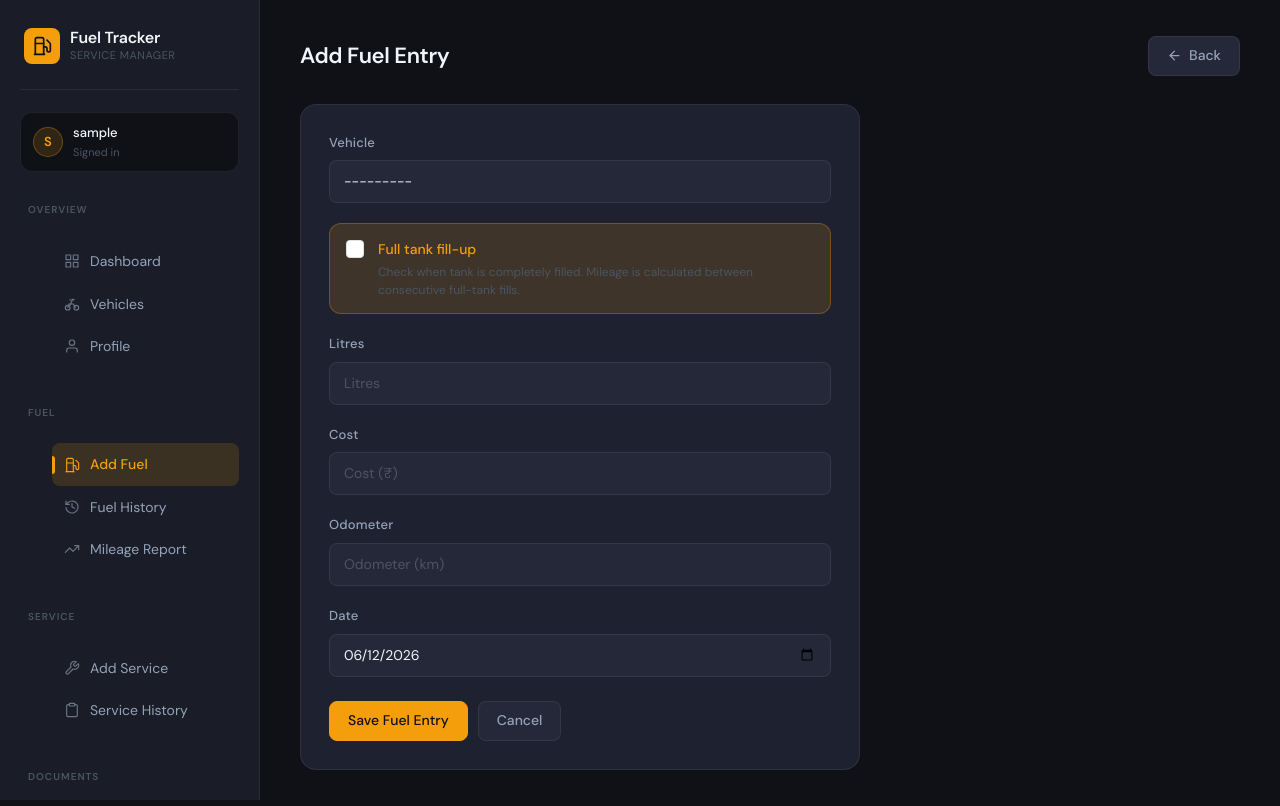
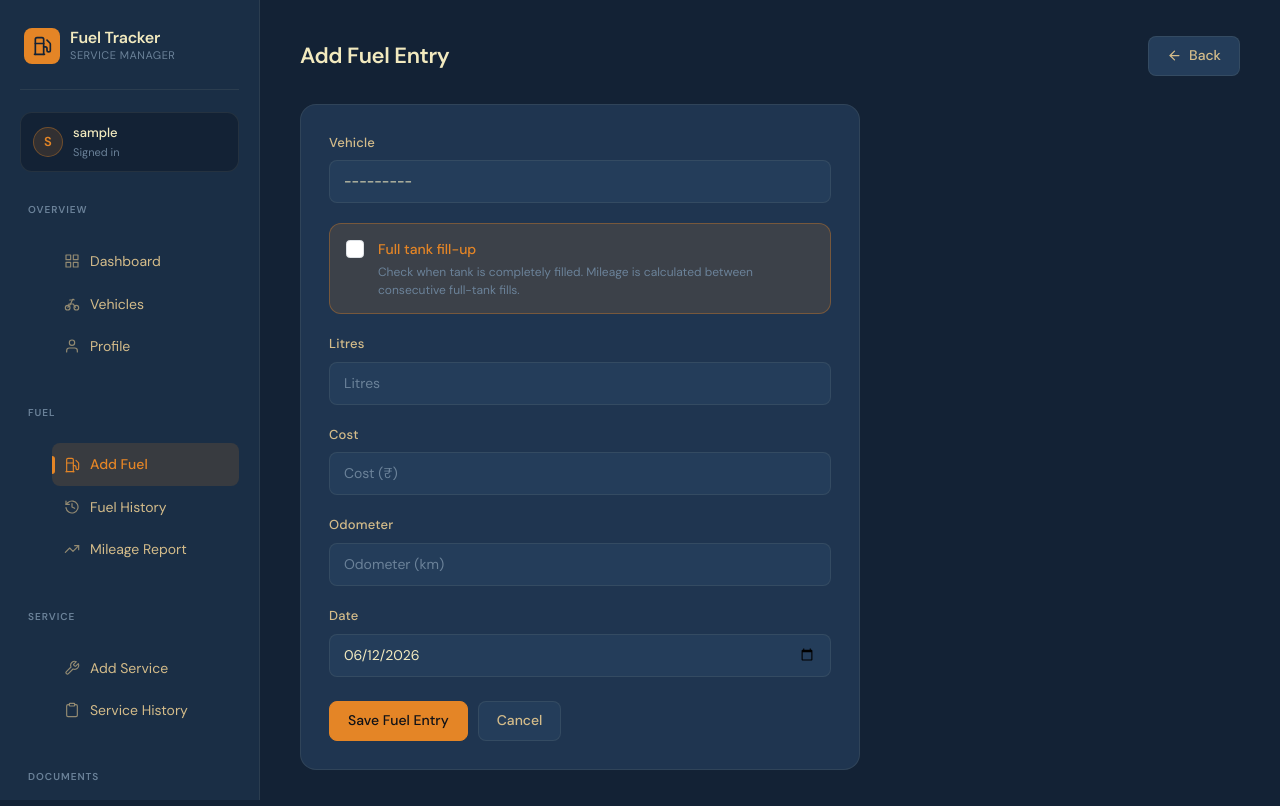
Before and after one commit to akshobyaas/fuel-service-tracker, a Django app: page /fuel/ in a window 1280 px wide. Run offline with Django 5.2, Linux system fonts and the light colour scheme; the visitor is signed in with stand-in values (Sample User, id 1); data that the repository does not hold is empty.

Commit message:
color scheme

```diff
--- a/trk/static/trk/css/style.css
+++ b/trk/static/trk/css/style.css
@@ -5,32 +5,32 @@
 
 @import url('https://fonts.googleapis.com/css2?family=DM+Sans:wght@300;400;500;600&family=Space+Mono:wght@400;700&display=swap');
 
-/* ── TOKENS ── */
+/* ── TOKENS — Sunset Drive palette ── */
 :root {
-  --bg-primary:    #0f1117;
-  --bg-secondary:  #1a1d27;
-  --bg-card:       #1e2130;
-  --bg-card-hover: #242840;
-  --bg-input:      #252838;
-  --bg-overlay:    rgba(15,17,23,0.85);
-  --accent:        #f59e0b;
-  --accent-dim:    #d97706;
-  --accent-glow:   rgba(245,158,11,0.15);
-  --accent-border: rgba(245,158,11,0.3);
-  --blue:          #3b82f6;
-  --blue-dim:      #2563eb;
-  --blue-glow:     rgba(59,130,246,0.12);
-  --green:         #10b981;
-  --green-glow:    rgba(16,185,129,0.12);
-  --red:           #ef4444;
-  --red-glow:      rgba(239,68,68,0.12);
-  --text-primary:  #f1f5f9;
-  --text-secondary:#94a3b8;
-  --text-muted:    #4b5563;
-  --text-accent:   #f59e0b;
-  --border:        rgba(255,255,255,0.07);
-  --border-hover:  rgba(255,255,255,0.14);
-  --border-accent: rgba(245,158,11,0.35);
+  --bg-primary:    #132235;
+  --bg-secondary:  #1a2e45;
+  --bg-card:       #1f3550;
+  --bg-card-hover: #264060;
+  --bg-input:      #243d5a;
+  --bg-overlay:    rgba(19,34,53,0.88);
+  --accent:        #e48526;
+  --accent-dim:    #cb3716;
+  --accent-glow:   rgba(228,133,38,0.15);
+  --accent-border: rgba(228,133,38,0.35);
+  --blue:          #f6d157;
+  --blue-dim:      #e48526;
+  --blue-glow:     rgba(246,209,87,0.12);
+  --green:         #f2eabf;
+  --green-glow:    rgba(242,234,191,0.12);
+  --red:           #cb3716;
+  --red-glow:      rgba(203,55,22,0.15);
+  --text-primary:  #f2eabf;
+  --text-secondary:#d4bc8a;
+  --text-muted:    #6b8299;
+  --text-accent:   #e48526;
+  --border:        rgba(242,234,191,0.08);
+  --border-hover:  rgba(242,234,191,0.16);
+  --border-accent: rgba(228,133,38,0.4);
   --sidebar-w:     260px;
   --radius-sm:     8px;
   --radius-md:     12px;
@@ -39,26 +39,26 @@
   --t-fast:        0.15s ease;
   --t-med:         0.25s ease;
   --t-slow:        0.4s ease;
-  --shadow-card:   0 4px 24px rgba(0,0,0,0.4);
-  --shadow-hover:  0 8px 32px rgba(0,0,0,0.5);
-  --shadow-accent: 0 0 20px rgba(245,158,11,0.2);
+  --shadow-card:   0 4px 24px rgba(0,0,0,0.45);
+  --shadow-hover:  0 8px 32px rgba(0,0,0,0.55);
+  --shadow-accent: 0 0 20px rgba(228,133,38,0.25);
 }
 
 [data-theme="light"] {
-  --bg-primary:    #f0f2f8;
-  --bg-secondary:  #e4e8f2;
+  --bg-primary:    #f2eabf;
+  --bg-secondary:  #ede0a8;
   --bg-card:       #ffffff;
-  --bg-card-hover: #f8f9ff;
-  --bg-input:      #f4f6fc;
-  --bg-overlay:    rgba(240,242,248,0.92);
-  --text-primary:  #0f1117;
-  --text-secondary:#4b5563;
-  --text-muted:    #9ca3af;
-  --border:        rgba(0,0,0,0.08);
-  --border-hover:  rgba(0,0,0,0.14);
-  --shadow-card:   0 2px 16px rgba(0,0,0,0.08);
-  --shadow-hover:  0 6px 24px rgba(0,0,0,0.12);
-  --shadow-accent: 0 0 16px rgba(245,158,11,0.15);
+  --bg-card-hover: #fff8e8;
+  --bg-input:      #fdf5e0;
+  --bg-overlay:    rgba(242,234,191,0.92);
+  --text-primary:  #132235;
+  --text-secondary:#3a5068;
+  --text-muted:    #7a6040;
+  --border:        rgba(19,34,53,0.1);
+  --border-hover:  rgba(19,34,53,0.18);
+  --shadow-card:   0 2px 16px rgba(19,34,53,0.1);
+  --shadow-hover:  0 6px 24px rgba(19,34,53,0.15);
+  --shadow-accent: 0 0 16px rgba(228,133,38,0.2);
 }
 
 /* ── RESET ── */
@@ -773,7 +773,7 @@
     --text-secondary:#222222 !important;
     --text-muted:    #444444 !important;
     --border:        #cccccc !important;
-    --accent:        #b45309 !important;
+    --accent:        #cb3716 !important;
   }
 
   /* Hide non-content elements */
--- a/trk/templates/trk/base.html
+++ b/trk/templates/trk/base.html
@@ -5,7 +5,7 @@
 <meta charset="UTF-8">
 <meta name="viewport" content="width=device-width, initial-scale=1">
 <meta name="description" content="Track fuel, mileage and service records for your bike or car.">
-<meta name="theme-color" content="#f59e0b">
+<meta name="theme-color" content="#e48526">
 <meta name="apple-mobile-web-app-capable" content="yes">
 <meta name="apple-mobile-web-app-status-bar-style" content="black-translucent">
 <meta name="apple-mobile-web-app-title" content="FuelTracker">
@@ -55,7 +55,7 @@
       <!-- Logo -->
       <div class="logo-wrap" aria-hidden="true">
         <div class="logo-icon">
-          <svg width="20" height="20" viewBox="0 0 24 24" fill="none" stroke="#0f1117"
+          <svg width="20" height="20" viewBox="0 0 24 24" fill="none" stroke="#132235"
                stroke-width="2" stroke-linecap="round" stroke-linejoin="round">
             <path d="M3 22h12"/><path d="M4 9h10"/>
             <path d="M14 22V4a2 2 0 0 0-2-2H6a2 2 0 0 0-2 2v18"/>
```
